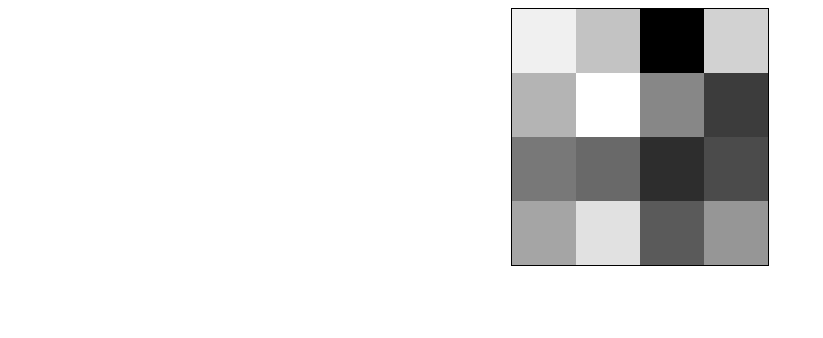
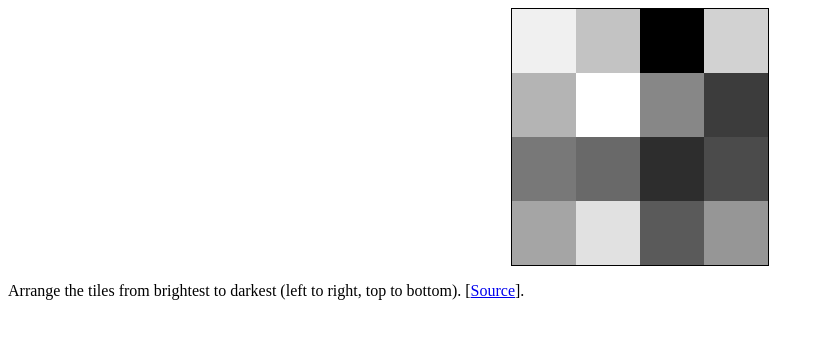
Before and after one commit to blynn/blynn.github.io, a plain HTML site: page index.html in a window 1280 px wide. Shown: the whole page, without its empty margins (0-823 px from the left). Drawn offline with Linux system fonts and the light colour scheme.

Commit message:
Added instructions.

```diff
--- a/index.html
+++ b/index.html
@@ -8,6 +8,10 @@
 <center>
 <canvas id="canvas" style="border: 1px solid black;" width="256" height="256"></canvas>
 </center>
+<p>
+Arrange the tiles from brightest to darkest (left to right, top to bottom).
+[<a href ="https://github.com/blynn/chapman">Source</a>].
+</p>
 </script>
 <script type="text/javascript">
   var _gaq = _gaq || [];
```
